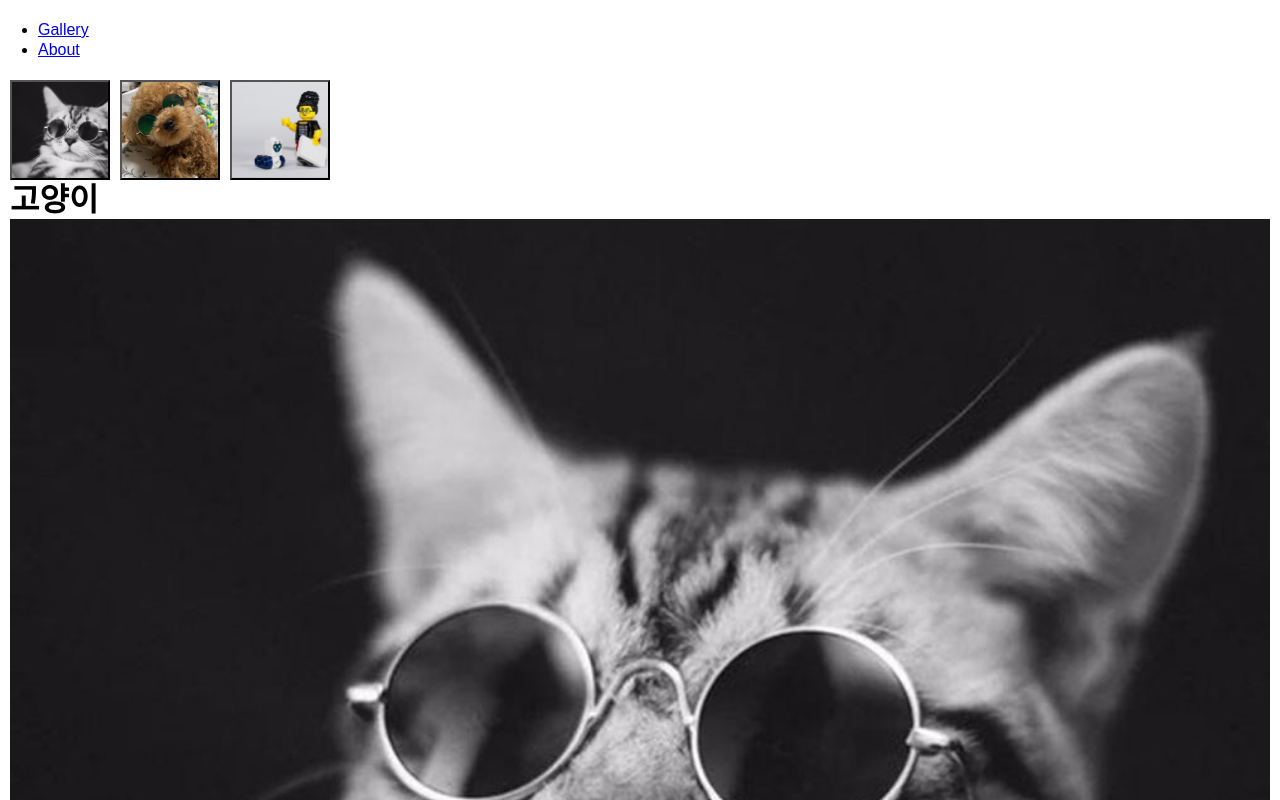
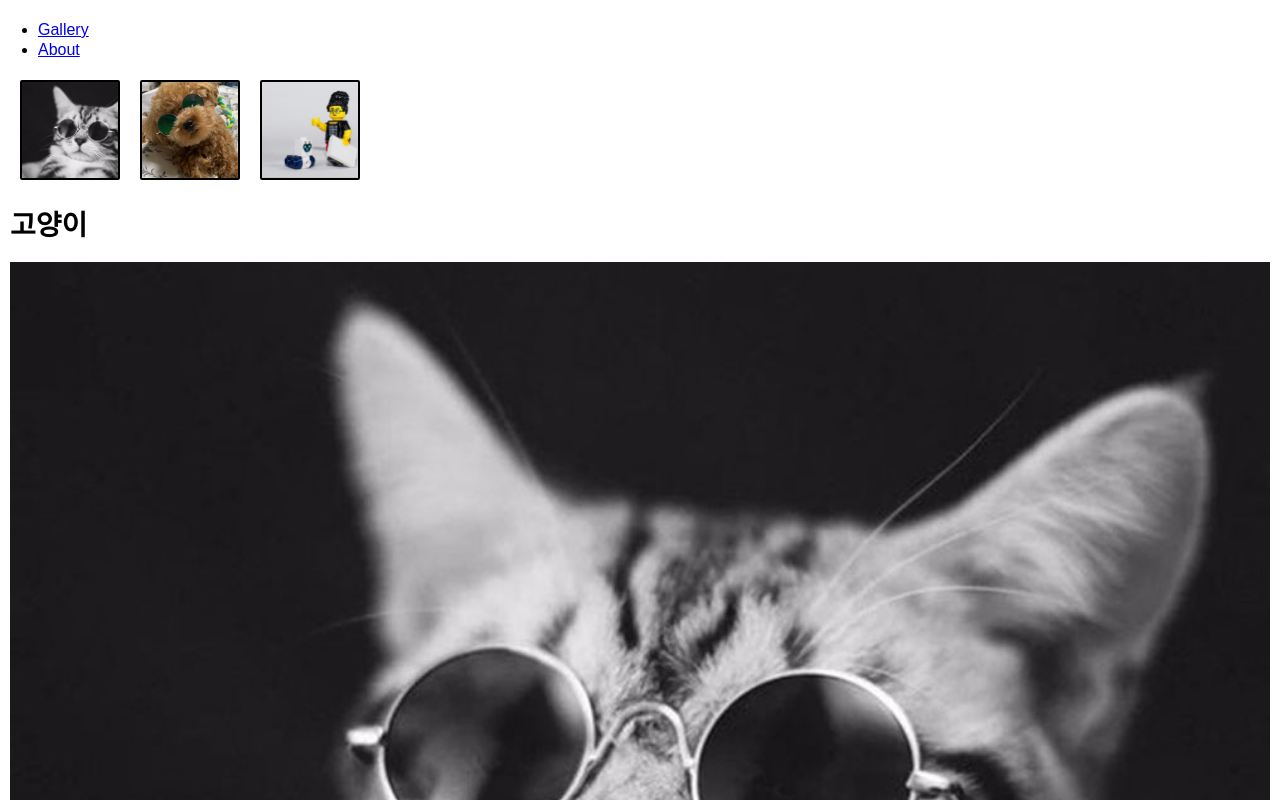
Before and after one commit to ssumniee/react-practice-gallery-spa, a React (Create React App) app: page / in a window 1280 px wide. Shown: the top 800 px of the page. Built offline with nearby package versions, Linux system fonts and the light colour scheme.

Commit message:
modify CSS

```diff
--- a/src/component/List.css
+++ b/src/component/List.css
@@ -1,5 +1,5 @@
 .List {
-  margin-bottom: 20px;
+  margin-bottom: 10px;
 }
 
 li {
--- a/src/page/About.css
+++ b/src/page/About.css
@@ -0,0 +1,8 @@
+.About {
+  margin: 5px 0;
+}
+
+.about-title {
+  font-size: 2rem;
+  margin: 20px 0;
+}
--- a/src/page/Gallery.css
+++ b/src/page/Gallery.css
@@ -1,6 +1,10 @@
 img {
   width: 100%;
   height: auto;
+}
+
+.thumbnail-area {
+  margin: 5px 0;
 }
 
 .thumbnail {
@@ -8,5 +12,16 @@ img {
   width: 100px;
   height: 100px;
   display: inline-block;
-  margin-right: 10px;
+  margin: 10px;
+  border: 2px solid black;
+  border-radius: 2px;
 }
+
+.Image {
+  margin-top: 20px;
+}
+
+.Image-title {
+  font-size: 1.75rem;
+  margin-bottom: 20px;
+}
```
